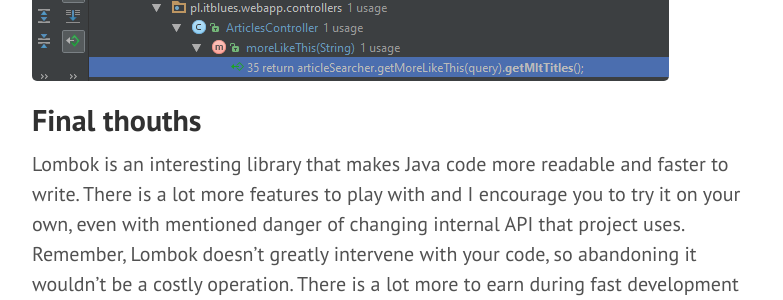
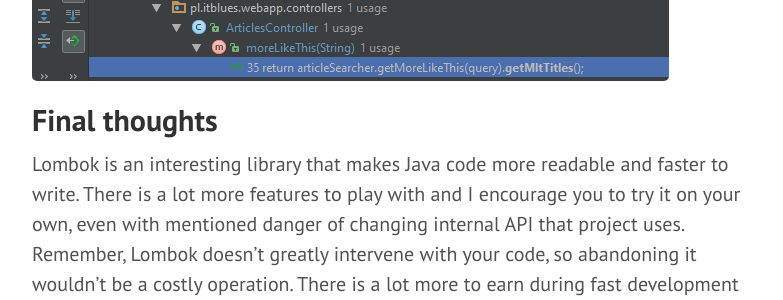
Before and after one commit to mikolajkania/mikolajkania.github.io, a Jekyll site: the page built from _posts/2016-06-28-what-is-project-lombok-and-why-you-should-use-it.md, in a window 1280 px wide and 900 px high, scrolled down 3318 px. Shown: the part 160-460 px from the top of the window, without its empty margins (428-1211 px from the left). Built offline with Jekyll 4.4.1, drawn with Linux system fonts in a browser that asks for light colours.

Commit message:
Thoughts

```diff
--- a/_posts/2016-06-28-what-is-project-lombok-and-why-you-should-use-it.md
+++ b/_posts/2016-06-28-what-is-project-lombok-and-why-you-should-use-it.md
@@ -87,5 +87,5 @@ It is important to note that those features would be useless without a good code
 ![placeholder](https://raw.githubusercontent.com/mikolajkania/mikolajkania.github.io/master/_images/2016-06-28-lombok-code-completion.png "Logged http requests")
 
 
-<h2>Final thouths</h2>
+<h2>Final thoughts</h2>
 Lombok is an interesting library that makes Java code more readable and faster to write. There is a lot more features to play with and I encourage you to try it on your own, even with mentioned danger of changing internal API that project uses. Remember, Lombok doesn't greatly intervene with your code, so abandoning it wouldn't be a costly operation. There is a lot more to earn during fast development process, where classed are created and discarded, so you should give it a chance.
```
